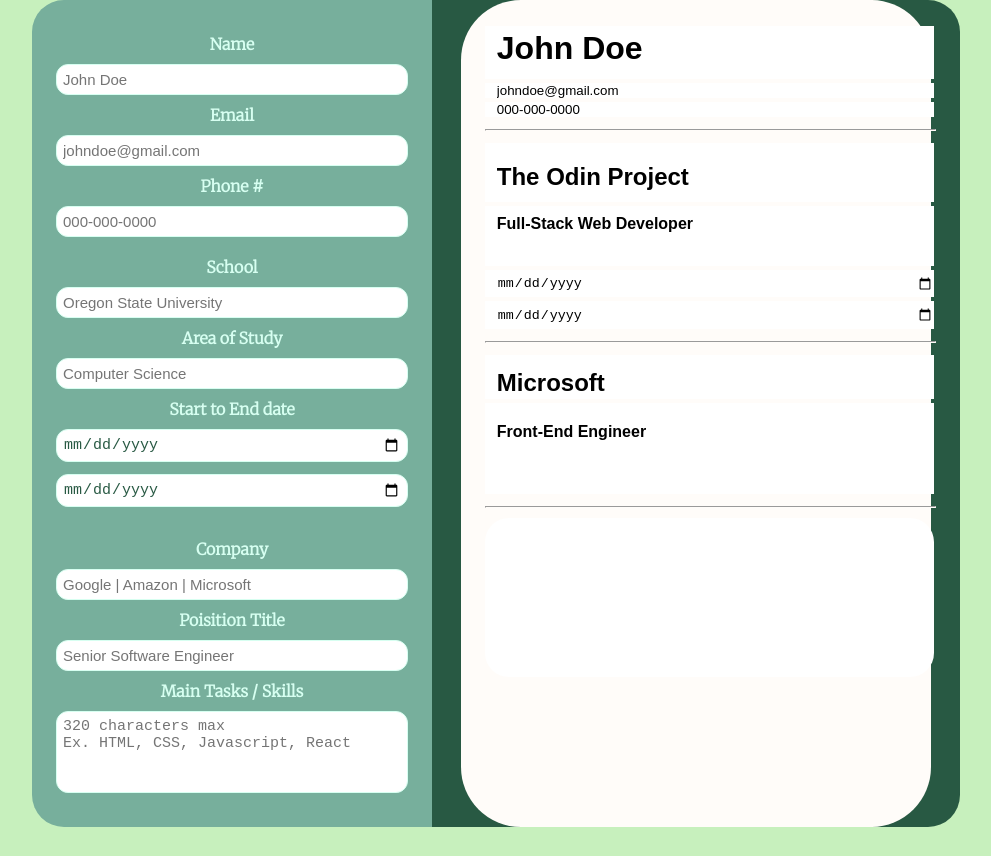
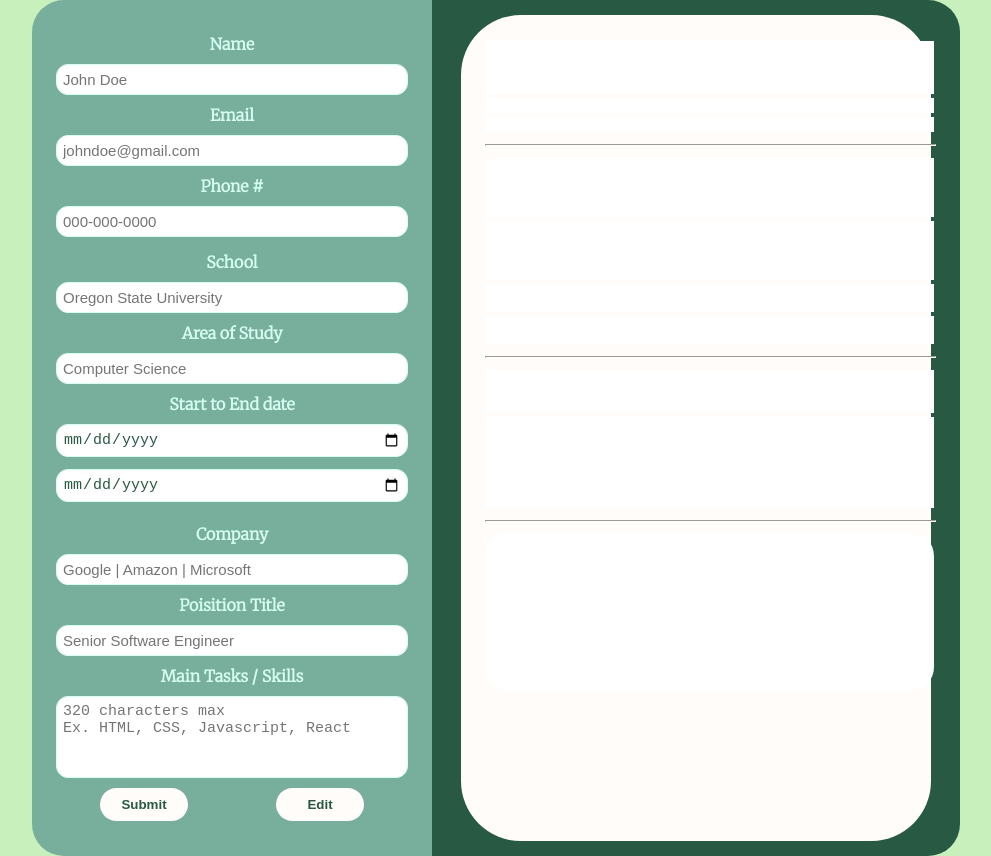
Before and after one commit to LuvKatie/cv-application, a React (Create React App) app: page / in a window 1280 px wide. Shown: the whole page, without its empty margins (144-1135 px from the left). Before the commit the page ends 827 px from the top, so only its background shows below. Built offline with nearby package versions, Linux system fonts and the light colour scheme.

Commit message:
Create submit and edit buttons | disable all input fields in cv-application container

```diff
--- a/src/App.js
+++ b/src/App.js
@@ -73,9 +73,11 @@ class App extends React.Component {
         return (
             <div className='main'>
                 <div className='cv-forms'>
-                <General name={name} email={email} phone={phone}/>
-                <Education school={school} study={study} date={date}/>
-                <Practical company={company} position={position} skills={skills}/>
+                <General />
+                <Education />
+                <Practical />
+                <button id='submit-cv'>Submit</button>
+                <button id='edit-cv'>Edit</button>
                 </div>
 
                 <div className='cv-application'>
--- a/src/components/CVApp.js
+++ b/src/components/CVApp.js
@@ -1,36 +1,36 @@
 import React from "react";
 
 export class CVApp extends React.Component {
-    // constructor(props) {
-    //     super(props);
-    // }
+    constructor(props) {
+        super(props);
+    }
 
     render() {
         return (
             <div className="cv-container">
                 <form id="cv-general">
-                    <input type="text" value="John Doe" id="cv-name"></input>
-                    <input type="email" value="johndoe@gmail.com" id="cv-email"></input>
-                    <input type="tel" value="000-000-0000" id="cv-phone"></input>
+                    <input type="text" id="cv-name" disabled></input>
+                    <input type="email" id="cv-email" disabled></input>
+                    <input type="tel" id="cv-phone" disabled></input>
                 </form>
 
                 <hr></hr>
                 <form id="cv-education">
-                    <input type="text" value="The Odin Project" id="cv-school"></input>
-                    <input type="text" value="Full-Stack Web Developer" id="cv-study"></input>
-                    <input type="date" id="cv-start-date"></input>
-                    <input type="date" id="cv-end-date"></input>
+                    <input type="text" id="cv-school" disabled></input>
+                    <input type="text" id="cv-study" disabled></input>
+                    <input type="text" id="cv-start-date" disabled></input>
+                    <input type="text" id="cv-end-date" disabled></input>
                 </form>
 
                 <hr></hr>
                 <form id="cv-practical">
-                    <input type="text" id="cv-company" value="Microsoft"></input>
-                    <input type="text" id="cv-position" value="Front-End Engineer"></input>
+                    <input type="text" id="cv-company" disabled></input>
+                    <input type="text" id="cv-position" disabled></input>
                 </form>
 
                 <hr></hr>
                 <form id="cv-skills">
-                    <textarea id="cv-experience" rows={9} maxLength={320}></textarea>
+                    <textarea id="cv-experience" rows={9} maxLength={320} disabled></textarea>
                 </form>
             </div>
         )
--- a/src/components/Education.js
+++ b/src/components/Education.js
@@ -1,10 +1,6 @@
 import React from "react";
 
 export class Education extends React.Component {
-    constructor(props) {
-        super(props);
-    }
-
     render() {
         return (
             <div className="education-info">
--- a/src/components/General.js
+++ b/src/components/General.js
@@ -1,10 +1,6 @@
 import React from "react";
 
 export class General extends React.Component {
-    constructor(props) {
-        super(props);
-    }
-
     render() {
         return (
             <div className='general-info'>
--- a/src/components/Practical.js
+++ b/src/components/Practical.js
@@ -1,11 +1,6 @@
 import React from "react";
 
 export class Practical extends React.Component {
-    constructor(props) {
-        super(props);
-    }
-
-
     render() {
         return (
             <div className="practical-info">
--- a/src/styles/CVApp.css
+++ b/src/styles/CVApp.css
@@ -20,12 +20,13 @@
     background-color: var(--powder);
 }
 
-.cv-container input {
+.cv-container input:disabled {
     border: none;
     padding-top: 0px;
     padding-bottom: 0px;
     padding-left: 12px;
     margin: 2px 0px;
+    background-color: white;
     /* outline: 1px dashed black; */
 }
 
@@ -110,6 +111,10 @@ input#cv-study {
     overflow: hidden;
 }
 
+textarea:disabled {
+    background-color: white;
+}
+
 hr {
     width: 100%;
     height: 0%;
--- a/src/styles/Forms.css
+++ b/src/styles/Forms.css
@@ -1,9 +1,16 @@
 .cv-forms {
     display: grid;
+    grid-template: 0.8fr 0.8fr 0.8fr 0.2fr / 1fr 1fr;
     grid-column: 2 / 3;
     padding: 24px;
     background-color: var(--cambridge);
     border-radius: 32px 0px 0px 32px;
+}
+
+.general-info,
+.education-info,
+.practical-info {
+    grid-column: 1 / -1;
 }
 
 .cv-forms input[type="date"] {
@@ -41,3 +48,17 @@
     text-align: center;
     margin: 10px 0px;
 }
+
+#submit-cv,
+#edit-cv {
+    justify-self: center;
+    align-self: center;
+
+    font-weight: 600;
+    color: var(--castleton);
+    background-color: var(--powder);
+    border-radius: 32px;
+    border: none;
+    width: 50%;
+    height: 60%;
+}
```
